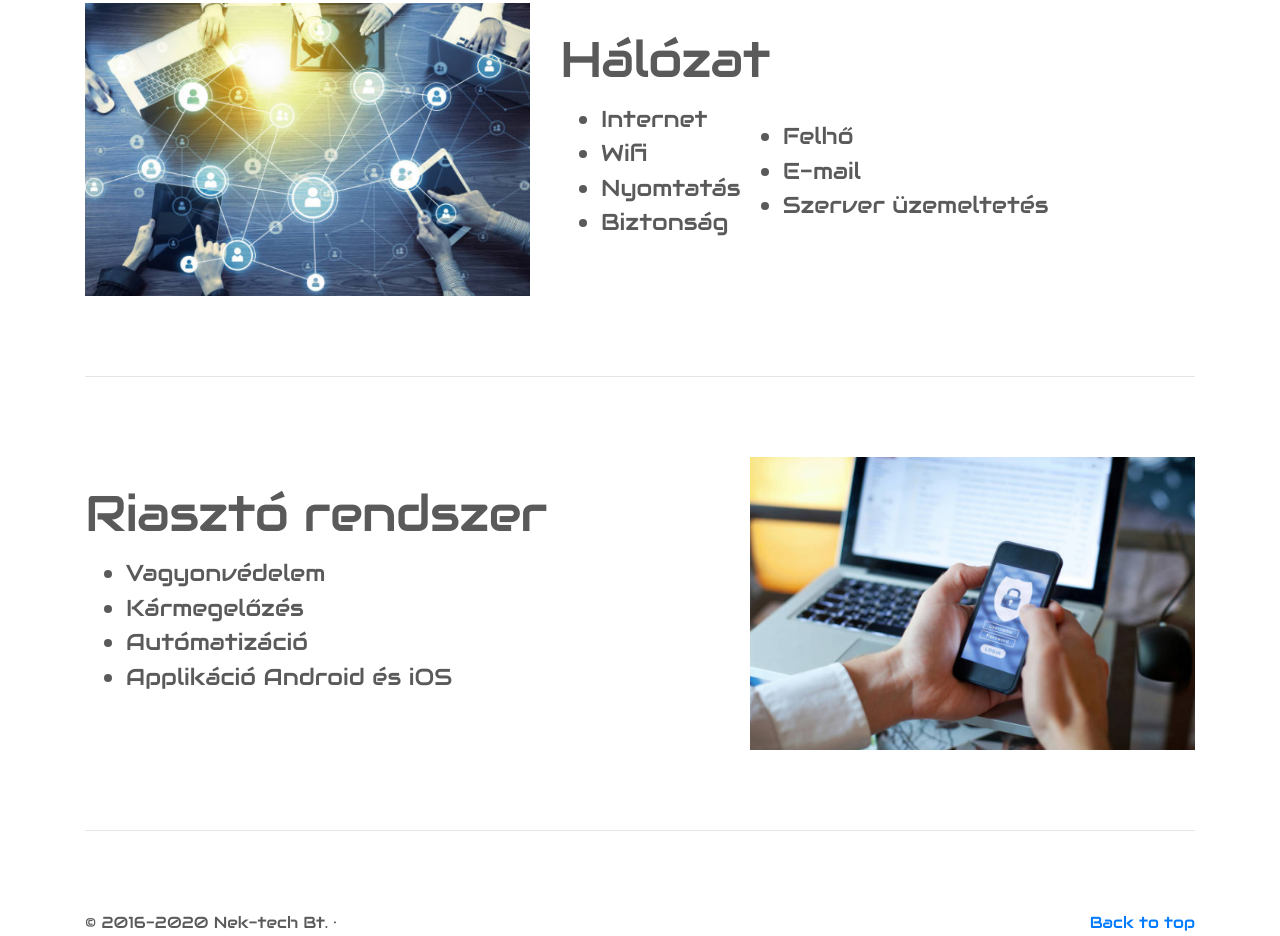
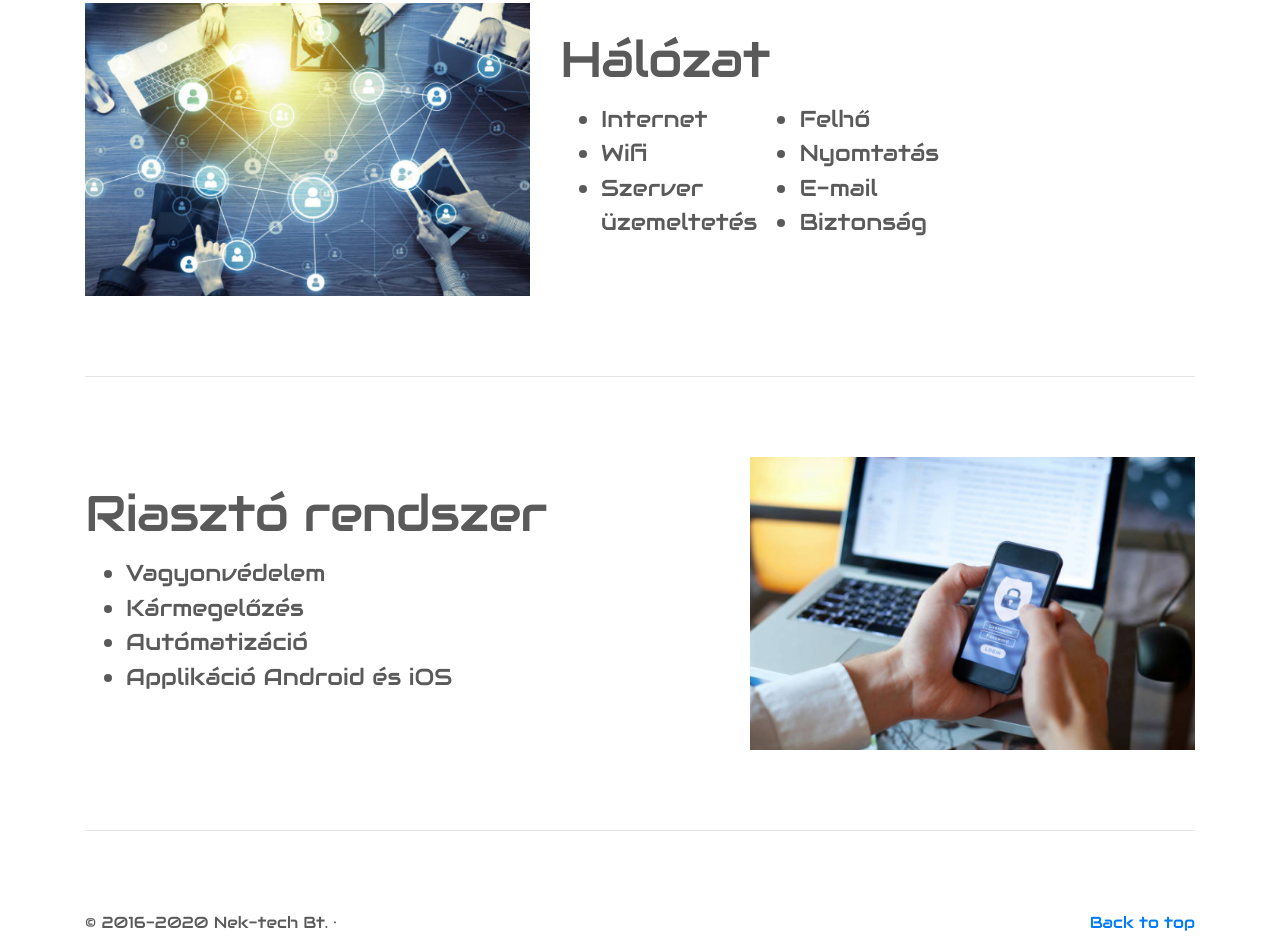
Before and after one commit to magyariattila/nek-tech-2.0, a plain HTML site: page index.html in a window 1280 px wide. Shown: the part 1296-2232 px from the top of the page. Drawn offline with nearby package versions, Linux system fonts and the light colour scheme.

```diff
--- a/index.html
+++ b/index.html
@@ -214,15 +214,15 @@
               <ul>
                 <li class="net-listItem">Internet</li>
                 <li class="net-listItem">Wifi</li>
-                <li class="net-listItem">Nyomtatás</li>
-                <li class="net-listItem">Biztonság</li>
+                <li class="net-listItem">Szerver <br> üzemeltetés</li>
               </ul>
             </td>
             <td style="text-align: top;">
               <ul>
                 <li class="net-listItem">Felhő</li>
+                <li class="net-listItem">Nyomtatás</li>
                 <li class="net-listItem">E-mail</li>
-                <li class="net-listItem">Szerver üzemeltetés</li>
+                <li class="net-listItem">Biztonság</li>
               </ul>
             </td>
           </tr>
```
